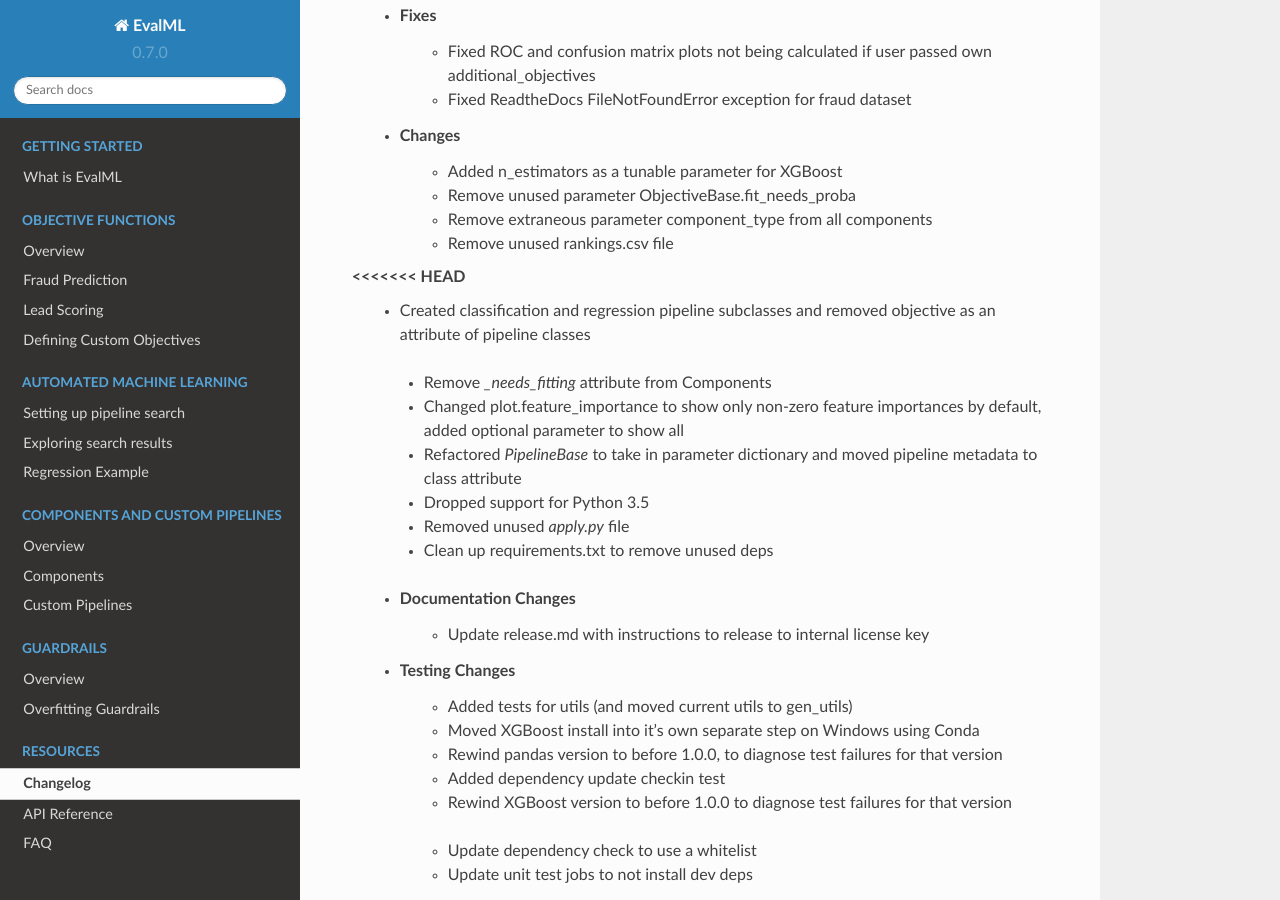
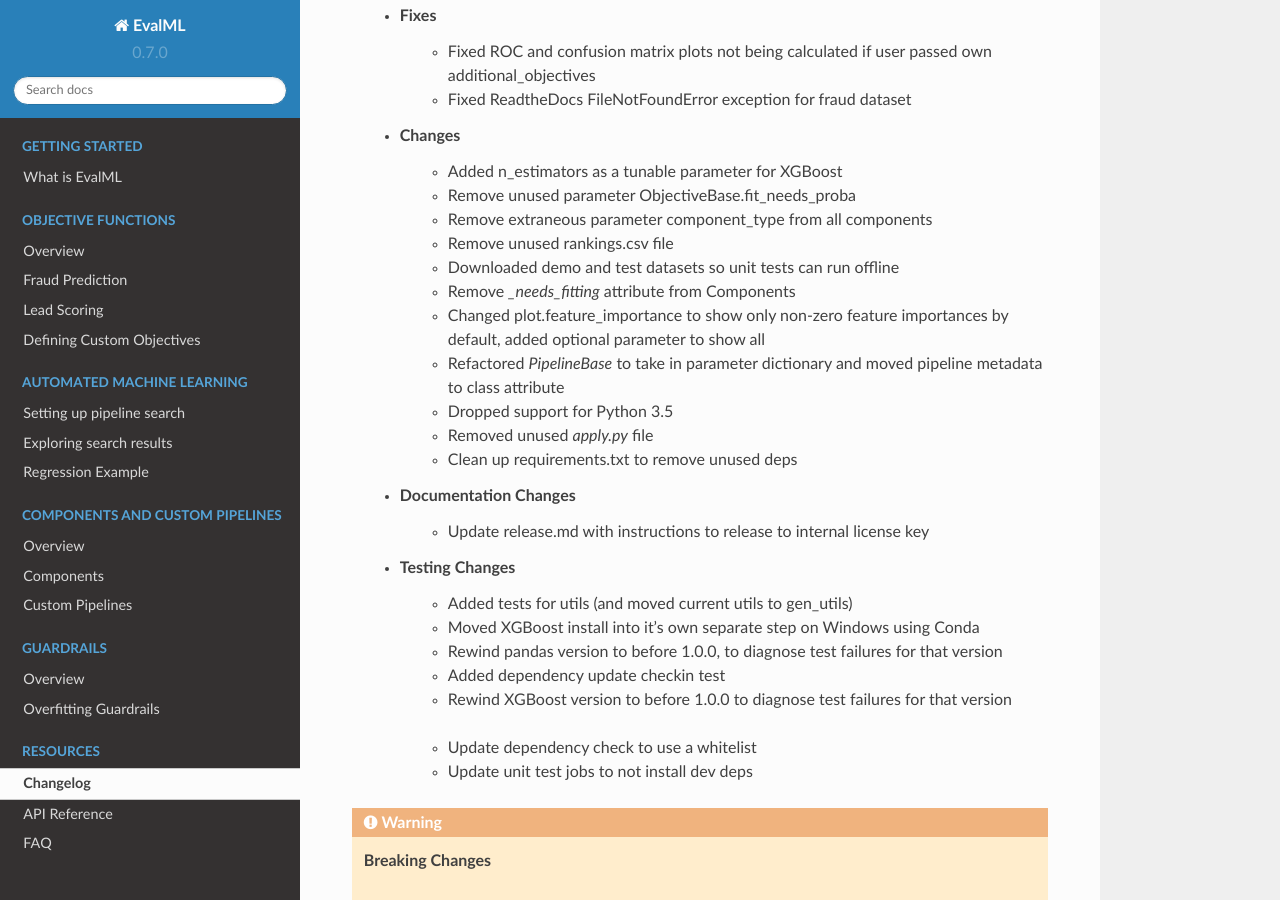
Before and after one commit to alteryx/evalml, a Sphinx documentation site: the page built from docs/source/changelog.rst, in a window 1280 px wide and 900 px high, scrolled down 1342 px. Built offline with Sphinx 7.4.7 and the Read the Docs theme 2.0.0, drawn with Linux system fonts in a browser that asks for light colours; comment, search, counter and statistics services are not loaded.

Commit message:
changelog merge

```diff
--- a/docs/source/changelog.rst
+++ b/docs/source/changelog.rst
@@ -43,10 +43,6 @@
         * Remove unused parameter ObjectiveBase.fit_needs_proba :pr:`320`
         * Remove extraneous parameter component_type from all components :pr:`361`
         * Remove unused rankings.csv file :pr:`397`
-<<<<<<< HEAD
-        * Created classification and regression pipeline subclasses and removed objective as an attribute of pipeline classes :pr:`405`
-=======
->>>>>>> 873b5137... starting to fix merge conflicts, still more to go
         * Downloaded demo and test datasets so unit tests can run offline :pr:`408`
         * Remove `_needs_fitting` attribute from Components :pr:`398`
         * Changed plot.feature_importance to show only non-zero feature importances by default, added optional parameter to show all :pr:`413`
```
